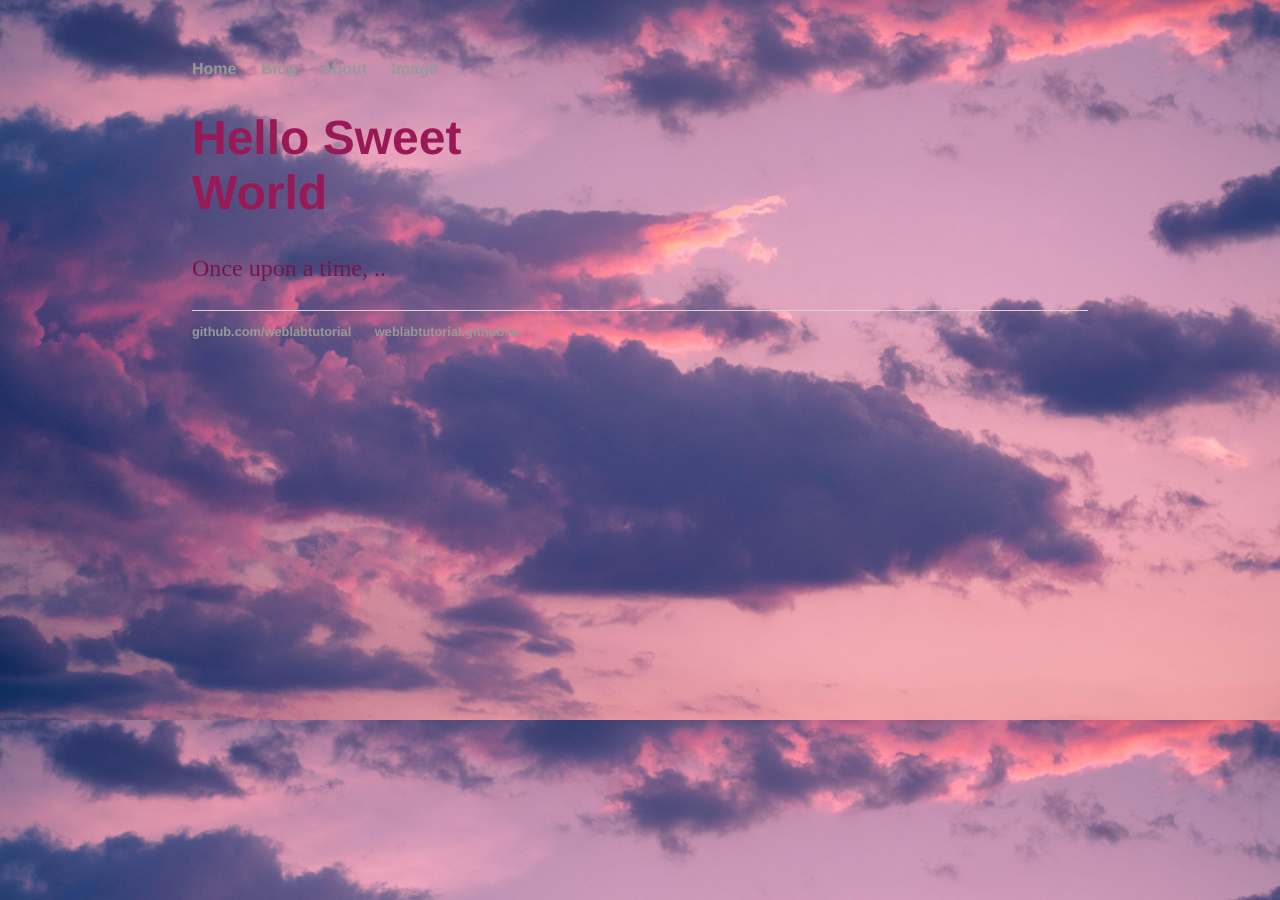
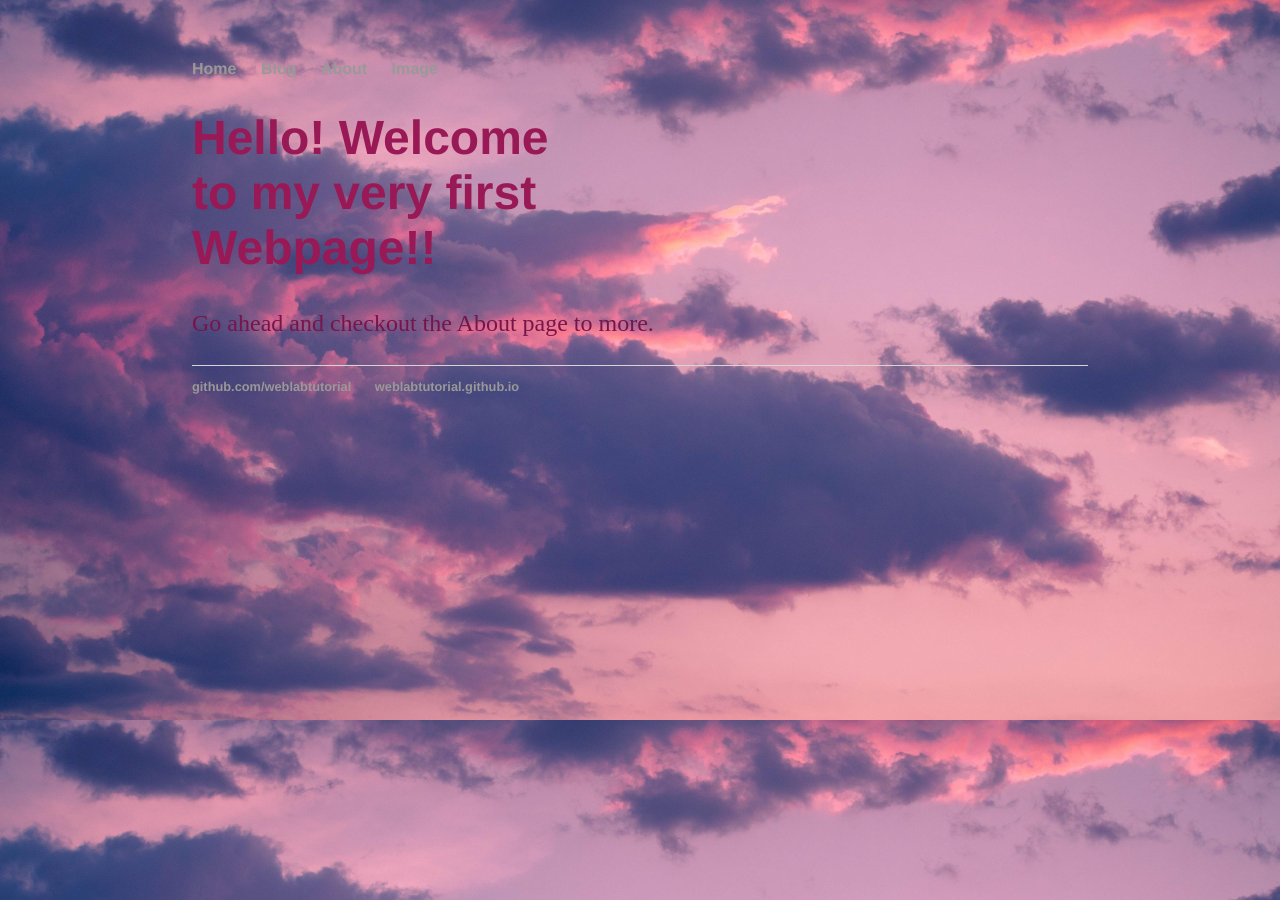
Before and after one commit to Kanaga2004/Kanaga2004.github.io, a Jekyll site: the page built from index.html, in a window 1280 px wide. Built offline with Jekyll 4.4.1, drawn with Linux system fonts in a browser that asks for light colours.

Commit message:
Update index.html

```diff
--- a/index.html
+++ b/index.html
@@ -3,6 +3,6 @@ layout: default
 title: Web Programming
 ---
 <div class="blurb">
-  <h1>Hello Sweet World</h1>
-  <p>Once upon a time, ..</p>
+  <h1>Hello! Welcome to my very first Webpage!!</h1>
+  <p>Go ahead and checkout the About page to more.</p>
 </div>
```
